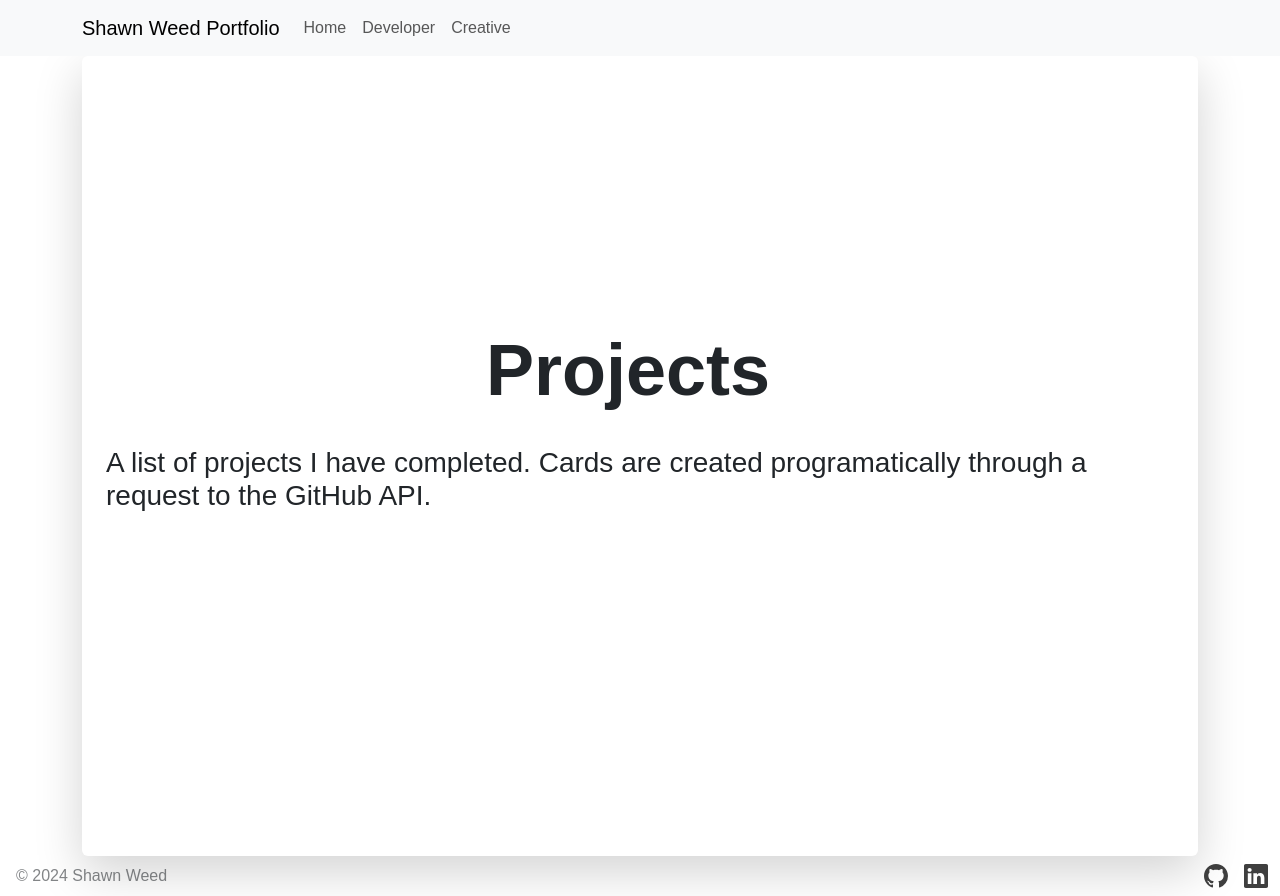
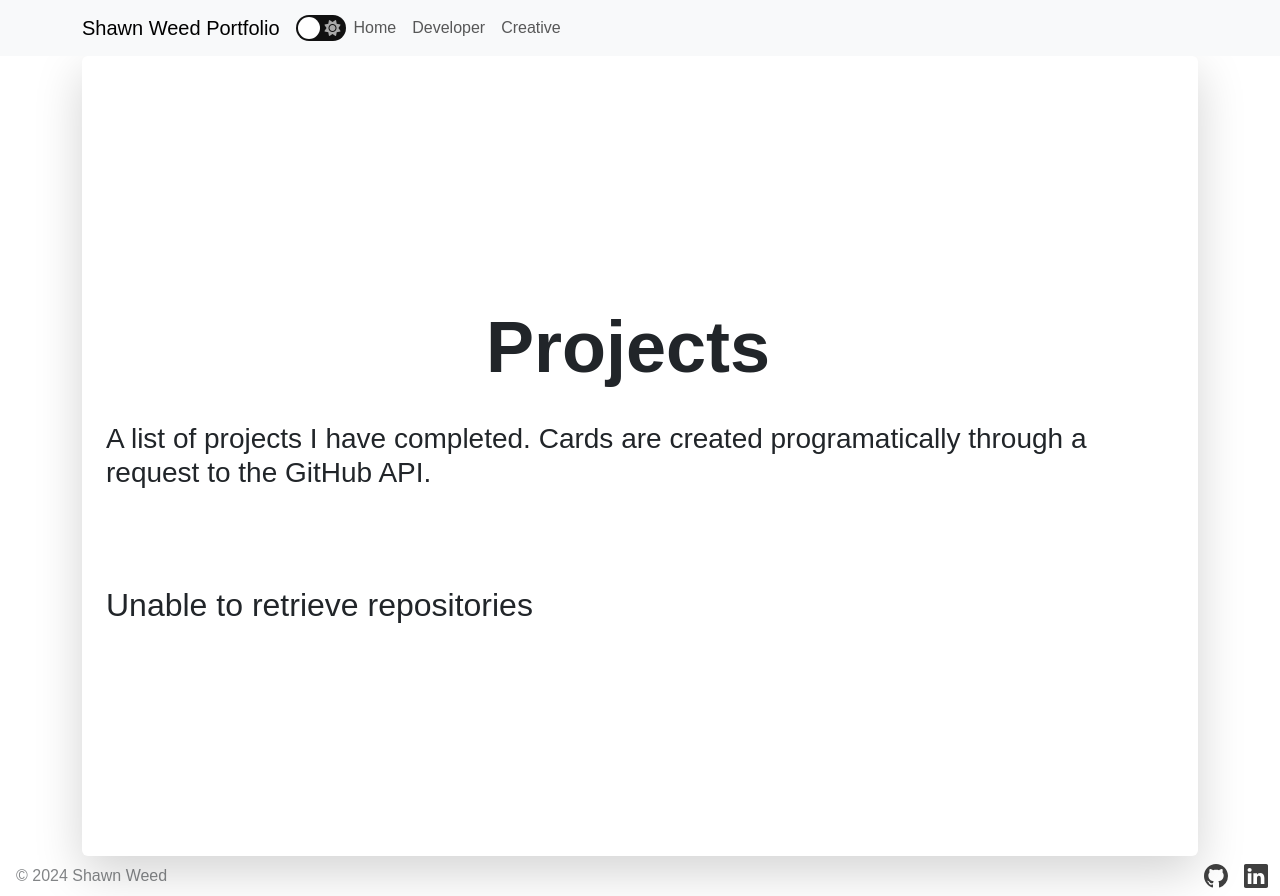
Before and after one commit to shawn-weed/portfolio-website, a Flask app: page /developer in a window 1280 px wide. Run offline with Flask 3, Linux system fonts and the light colour scheme; data that the repository does not hold is empty; some libraries are stand-ins or nearby versions.

Commit message:
Push just to stay updated

```diff
--- a/static/css/index.css
+++ b/static/css/index.css
@@ -16,3 +16,41 @@
 #nameContainer, #dv, #create, #about{
     text-shadow: 1px -1px #fff;
 }
+
+.checkbox {
+    opacity:0;
+    position:absolute;
+    display:none !important;
+}
+
+.checkbox-label {
+    background-color: #111;
+    width: 50px;
+    height: 26px;
+    border-radius: 50px;
+    position: relative;
+    padding: 5px;
+    display: flex;
+    justify-content: space-between;
+    align-items: center;
+}
+
+.fa-moon {color: #aaa;}
+.fa-sun {color: #aaa;}
+
+.checkbox-label .ball {
+    background-color: #fff;
+    width: 22px;
+    height: 22px;
+    position: absolute;
+    left: 2px;
+    top: 2px;
+    border-radius: 50%;
+    transition: transform 0.2s linear;
+}
+
+.checkbox:checked + .checkbox-label .ball {
+    transform: translateX(24px);
+}
+
+#checkbox {display: none;}
--- /dev/null
+++ b/static/scripts/themeSelector.js
@@ -0,0 +1,9 @@
+const html = document.getElementById("homeHtml");
+const checkbox = document.getElementById("checkbox");
+checkbox.addEventListener("change", () => {
+    if (checkbox.checked) {
+        html.setAttribute("data-bs-theme", "dark");
+    } else {
+        html.setAttribute("data-bs-theme", "");
+    }
+});
--- a/templates/creative.html
+++ b/templates/creative.html
@@ -11,7 +11,7 @@
           <img id='k1000' class='img-fluid img-thumbnail' style='width: 400px' src='/static/images/K1000.jpg'/>
         </div>
         <div class='col align-items-center'>
-          <a class='m-4 text-black text-decoration-none display-5' href='creative//photography'>Photography</a>
+          <a class='m-4 text-decoration-none display-5' href='creative/photography'>Photography</a>
         </div>
       </div>
     </div>
--- a/templates/developer.html
+++ b/templates/developer.html
@@ -1,7 +1,7 @@
 {% extends 'index.html' %}
 {% block content %}
   <div class='container row gap-4 justify-content-center'>
-    <h1 class='text-center display-2 fw-bold'
+    <h1 class='text-center display-2 fw-bold mt-4'
     >
       Projects
     </h1>
@@ -11,7 +11,7 @@
     </h3>
     {%if projects%}
       {%for repo in projects%}
-          <div class="card bg-transparent" style="width: 18rem;">
+          <div class="card bg-transparent mb-2" style="width: 18rem;">
               <div class="card-body">
               <h5 class="card-title">{{ repo['name'] }}</h5>
               <h6 class="card-subtitle mb-2 text-body-secondary">Description</h6>
@@ -23,6 +23,7 @@
       {%endfor%}
     {%else%}
           <h1 style = 'color: red'>{{ error }}<h1>
+          <h2>Unable to retrieve repositories</h2>
     {%endif%}
   </div>
 
--- a/templates/footer.html
+++ b/templates/footer.html
@@ -18,9 +18,8 @@
       </div>
 
       <ul class="nav col-md-4 justify-content-end list-unstyled d-flex">
-        <li class="ms-3"><a class="text-body-secondary" href="#"><svg class="bi" width="24" height="24"><use xlink:href="#twitter"/></svg></a></li>
-        <li class="ms-3"><a class="text-body-secondary" href="#"><svg class="bi" width="24" height="24"><use xlink:href="#github"/></svg></a></li>
-        <li class="ms-3"><a class="text-body-secondary" href="#"><svg class="bi" width="24" height="24"><use xlink:href="#linkedin"/></svg></a></li>
+        <li class="ms-3"><a class="text-body-secondary" target="_blank" href="https://github.com/shawn-weed"><svg class="bi" width="24" height="24"><use xlink:href="#github"/></svg></a></li>
+        <li class="ms-3"><a class="text-body-secondary" target="_blank" href="https://www.linkedin.com/in/shawn-weed/"><svg class="bi" width="24" height="24"><use xlink:href="#linkedin"/></svg></a></li>
       </ul>
     </footer>
   </div>
--- a/templates/index.html
+++ b/templates/index.html
@@ -1,13 +1,14 @@
 <!DOCTYPE html>
-<html id='homeHtml' data-bs-theme='light'>
+<html id='homeHtml' data-bs-theme=''>
     <head>
         <meta charset='utf-8'>
         <meta name='viewport' content='width=device-width,
          initial-scale=1'>
         <title>SHAWN WEED</title>
-        <link href="https://cdn.jsdelivr.net/npm/bootstrap@5.3.3/dist/css/bootstrap.min.css" rel="stylesheet" integrity="sha384-QWTKZyjpPEjISv5WaRU9OFeRpok6YctnYmDr5pNlyT2bRjXh0JMhjY6hW+ALEwIH" crossorigin="anonymous">
-        <script defer src="https://cdn.jsdelivr.net/npm/bootstrap@5.3.3/dist/js/bootstrap.bundle.min.js" integrity="sha384-YvpcrYf0tY3lHB60NNkmXc5s9fDVZLESaAA55NDzOxhy9GkcIdslK1eN7N6jIeHz" crossorigin="anonymous"></script>
+        <link href="https://cdn.jsdelivr.net/npm/bootstrap@5.3.3/dist/css/bootstrap.min.css" rel="stylesheet">
+        <script defer src="https://cdn.jsdelivr.net/npm/bootstrap@5.3.3/dist/js/bootstrap.bundle.min.js"></script>
         <link rel="stylesheet" href="{{url_for('static', filename='./css/index.css')}}" />
+        <script src="https://kit.fontawesome.com/bc5246f376.js" crossorigin="anonymous"></script>
     </head>
     <body id='homeBody'>
       <div class='position-relative z-2'>
@@ -22,9 +23,9 @@
               <span class='display-4'>Shawn Weed</span>
             </div>
             <div id='buttonContainer' class='container d-flex justify-content-center gap-5 align-items-end'>
-              <a id='dv' href='/developer'  class='border-0 bg-transparent fs-3 text-decoration-none text-black'>Developer</a>
+              <a id='dv' href='/developer'  class='border-0 bg-transparent fs-3 text-decoration-none'>Developer</a>
               <h3 class='ml-2 mr-2'> | </h3>
-              <a id='create' href='/creative' class='border-0 bg-transparent fs-3 text-decoration-none text-black'>Creative</a>
+              <a id='create' href='/creative' class='border-0 bg-transparent fs-3 text-decoration-none'>Creative</a>
             </div>
             <h4 id='about' class= 'mt-5 text-center'>Full stack developer with a creative side. Half thrill seeker. Half visual media nerd.
               I build effective and scalable applications.
@@ -34,5 +35,6 @@
         </div>
       </div>
       {% include 'footer.html'%}
+      <script src="{{url_for('static', filename='./scripts/themeSelector.js')}}"></script>
     </body>
 </html>
--- a/templates/nav.html
+++ b/templates/nav.html
@@ -1,6 +1,12 @@
 <nav class="navbar navbar-expand-lg bg-body-tertiary">
   <div class="container">
     <a class="navbar-brand" href="/">Shawn Weed Portfolio</a>
+    <input type="checkbox" role='switch' class='checkbox' id='checkbox'>
+    <label for='checkbox' class='checkbox-label'>
+      <i class='fas fa-moon'></i>
+      <i class='fas fa-sun'></i>
+      <span class='ball'></span>
+    </label>
     <button class="navbar-toggler" type="button" data-bs-toggle="collapse" data-bs-target="#navbarNav" aria-controls="navbarNav" aria-expanded="false" aria-label="Toggle navigation">
       <span class="navbar-toggler-icon"></span>
     </button>
```
Also changed, not shown: static/images/products/DSC09499.jpg (added).
